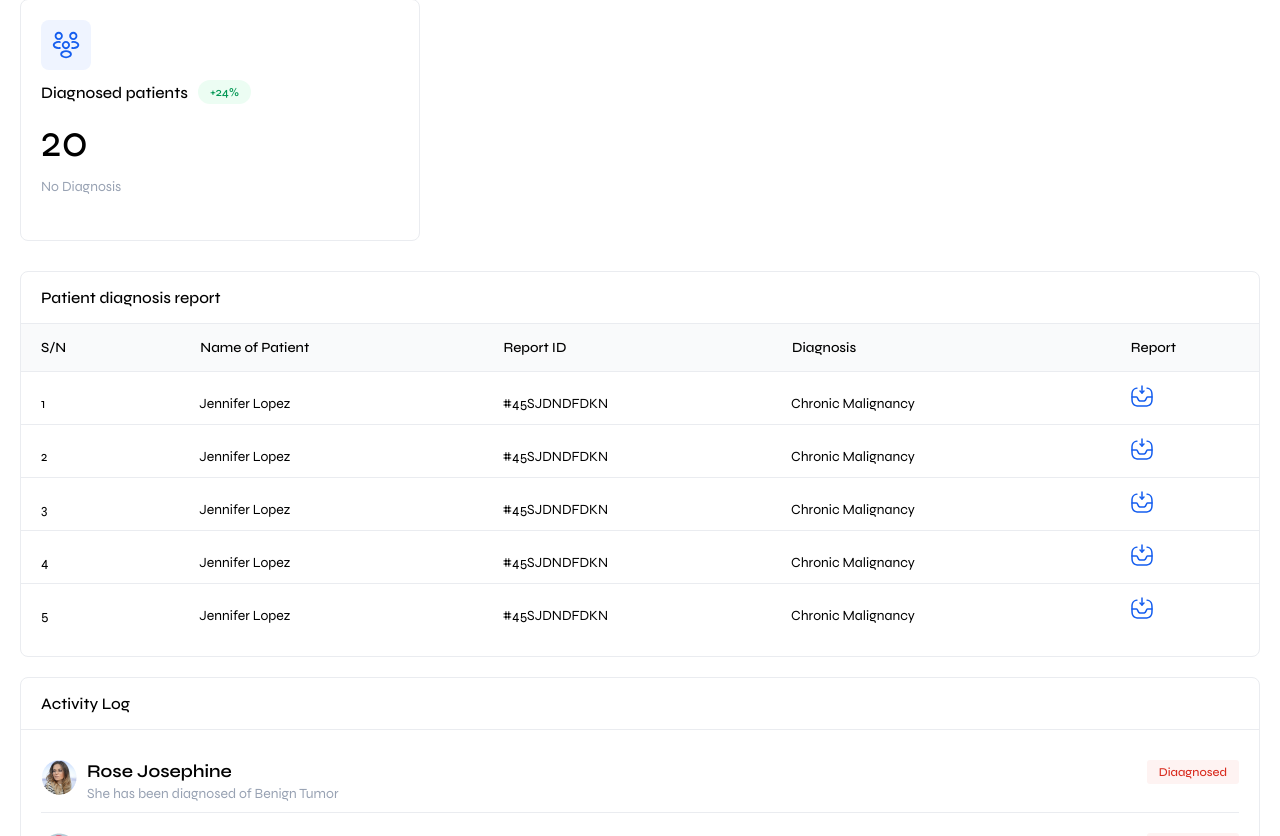
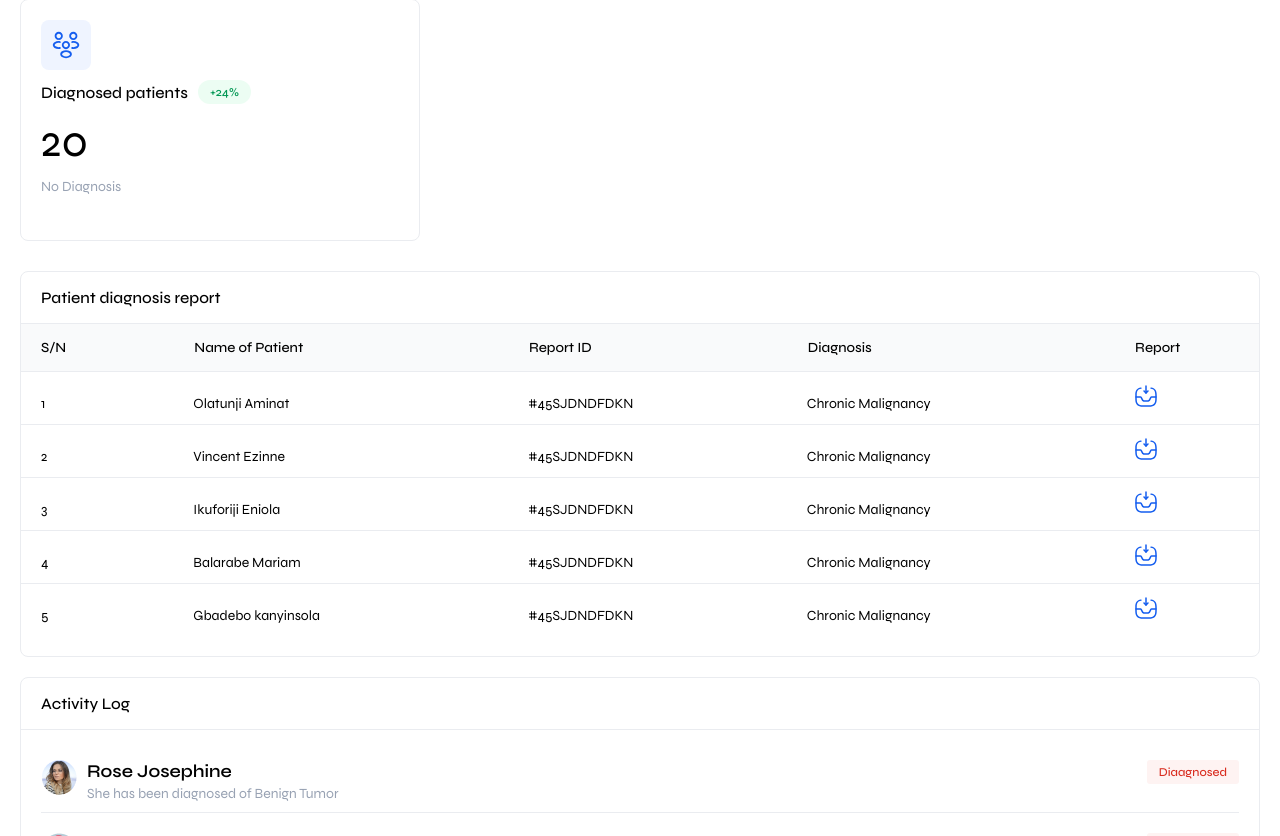
Before and after one commit to SeunPaul/ella, a React (Create React App) app: page /dashboard in a window 1280 px wide. Shown: the part 444-1280 px from the top of the page. Built offline with nearby package versions, Linux system fonts and the light colour scheme; sample sign-in values are in the browser's storage.

Commit message:
updated report users

```diff
--- a/src/pages/dashboard/mockData/diagnosisReports.ts
+++ b/src/pages/dashboard/mockData/diagnosisReports.ts
@@ -3,35 +3,35 @@ import { DiagnosisReportType } from "../types";
 const diagnosisReport: DiagnosisReportType[] = [
   {
     id: 1,
-    name: "Jennifer Lopez",
+    name: "Olatunji Aminat",
     reportId: "#45SJDNDFDKN",
     diagnosis: "Chronic Malignancy",
     document: "",
   },
   {
     id: 2,
-    name: "Jennifer Lopez",
+    name: "Vincent Ezinne",
     reportId: "#45SJDNDFDKN",
     diagnosis: "Chronic Malignancy",
     document: "",
   },
   {
     id: 3,
-    name: "Jennifer Lopez",
+    name: "Ikuforiji Eniola",
     reportId: "#45SJDNDFDKN",
     diagnosis: "Chronic Malignancy",
     document: "",
   },
   {
     id: 4,
-    name: "Jennifer Lopez",
+    name: "Balarabe Mariam",
     reportId: "#45SJDNDFDKN",
     diagnosis: "Chronic Malignancy",
     document: "",
   },
   {
     id: 5,
-    name: "Jennifer Lopez",
+    name: "Gbadebo kanyinsola",
     reportId: "#45SJDNDFDKN",
     diagnosis: "Chronic Malignancy",
     document: "",
```
